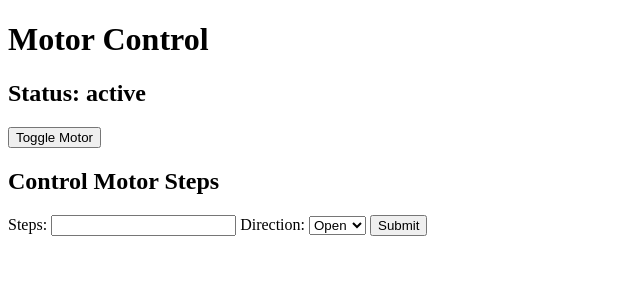
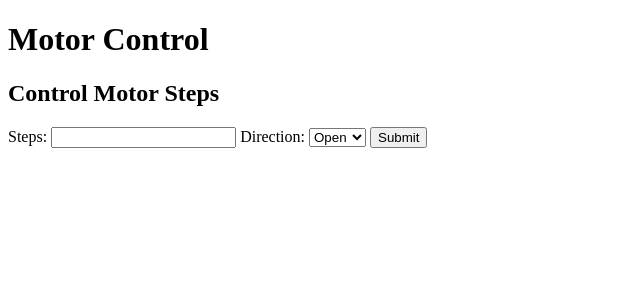
Before and after one commit to ccurielrodrigo/R-VRSelfCo, a Flask app: template templates/index.html in a window 1280 px wide. Shown: the top 300 px of the page, without its empty margins (0-640 px from the left). Run offline with Flask 3, Linux system fonts and the light colour scheme; the template is opened without the code that fills it: most values are stand-ins (such as "Sample title", 1, 10 or a date in 2020).

Commit message:
Fix for GUI

```diff
--- a/templates/index.html
+++ b/templates/index.html
@@ -9,8 +9,6 @@
 
 <body>
     <h1>Motor Control</h1>
-    <h2>Status: <span id="motor-status">{{ motor_status }}</span></h2>
-    <button id="toggle-button">Toggle Motor</button>
 
     <!-- Motor Step Control Form -->
     <h2>Control Motor Steps</h2>
@@ -45,7 +43,7 @@
                     contentType: 'application/json',
                     data: JSON.stringify({ steps: parseInt(steps), direction: direction }),
                     success: function (response) {
-                        alert("Motor moved " + steps + " steps " + direction);
+                        console.log("Motor moved " + steps + " steps " + direction);
                     },
                     error: function (response) {
                         alert("Error: " + response.responseText);
```
